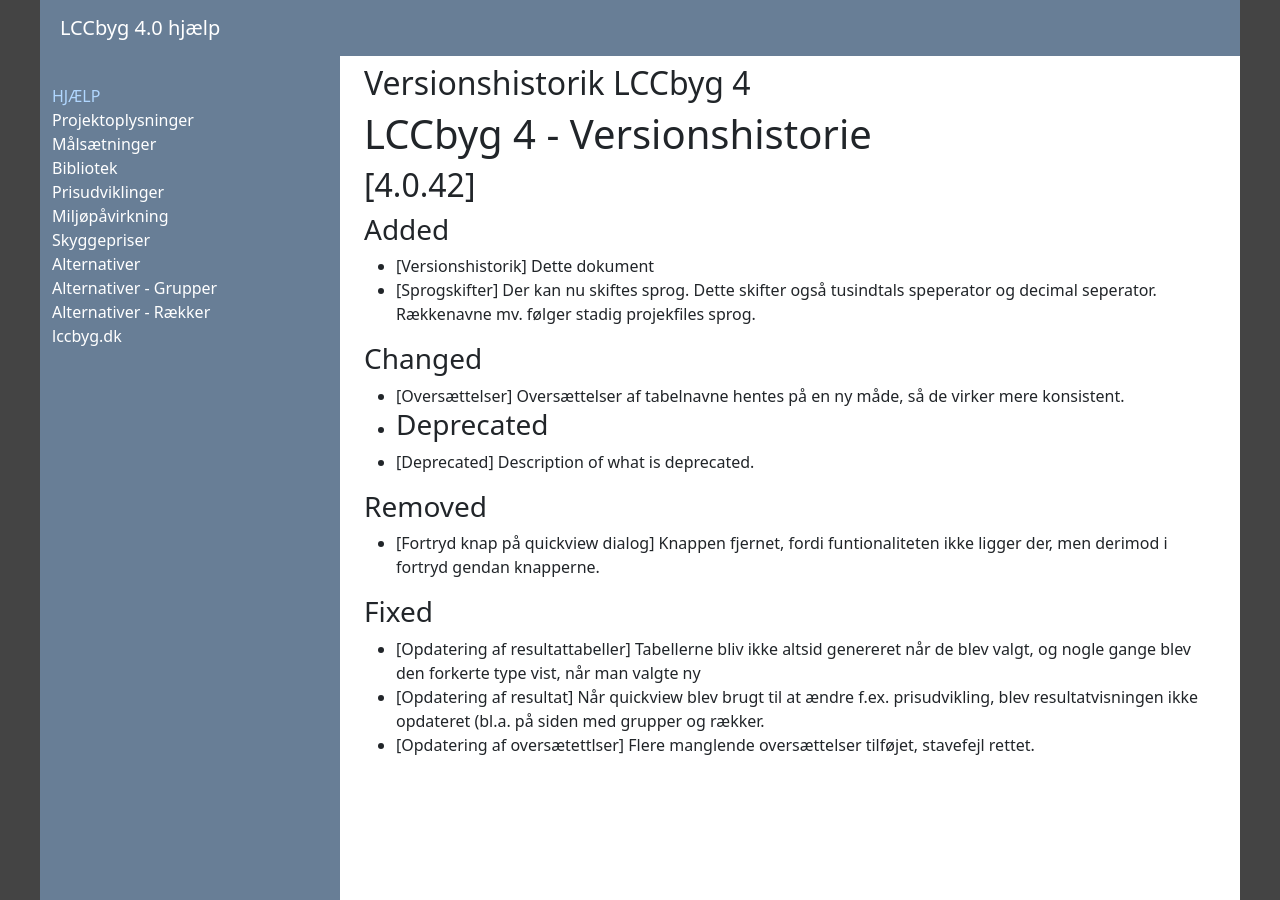
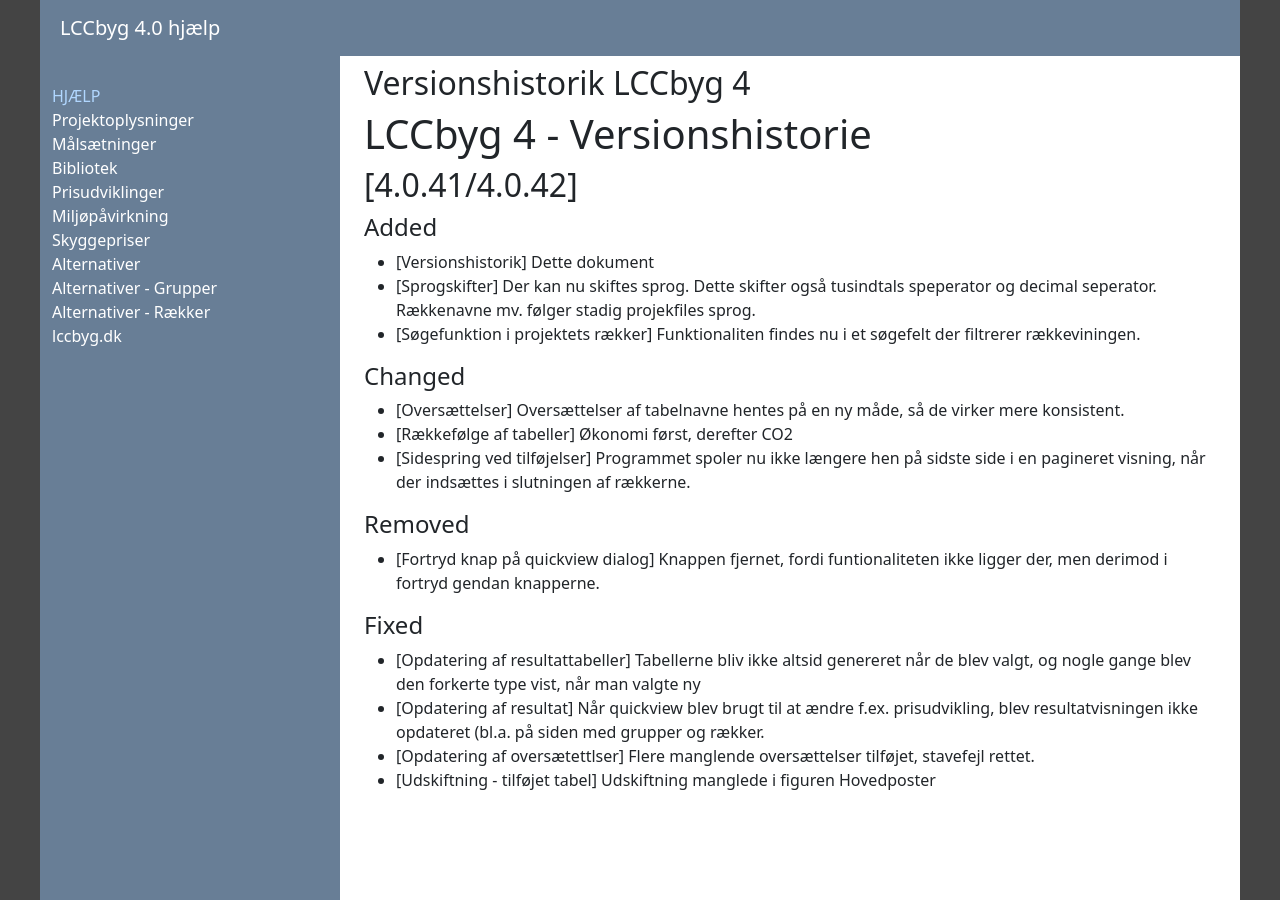
Before and after one commit to LccBuild/lccbyg-docs, a Jekyll site: the page built from docs/help/40/da/versionhistory.md, in a window 1280 px wide. Built offline with Jekyll 4.4.1, drawn with Linux system fonts in a browser that asks for light colours.

Commit message:
Update versionhistory.md

```diff
--- a/docs/help/40/da/versionhistory.md
+++ b/docs/help/40/da/versionhistory.md
@@ -6,22 +6,25 @@ date: "2024-01-01"
 
 # LCCbyg 4 - Versionshistorie
 
-## [4.0.42]
+## [4.0.41/4.0.42]
 
-### Added
+#### Added
 - [Versionshistorik] Dette dokument
 - [Sprogskifter] Der kan nu skiftes sprog. Dette skifter også tusindtals speperator og decimal seperator. Rækkenavne mv. følger stadig projekfiles sprog.
+- [Søgefunktion i projektets rækker] Funktionaliten findes nu i et søgefelt der filtrerer rækkeviningen.
 
-### Changed
+#### Changed
 - [Oversættelser] Oversættelser af tabelnavne hentes på en ny måde, så de virker mere konsistent.
--
-### Deprecated
-- [Deprecated] Description of what is deprecated.
+- [Rækkefølge af tabeller] Økonomi først, derefter CO2
+- [Sidespring ved tilføjelser] Programmet spoler nu ikke længere hen på sidste side i en pagineret visning, når der indsættes i slutningen af rækkerne.
 
-### Removed
+
+
+#### Removed
 - [Fortryd knap på quickview dialog] Knappen fjernet, fordi funtionaliteten ikke ligger der, men derimod i fortryd gendan knapperne.
 
-### Fixed
+#### Fixed
 - [Opdatering af resultattabeller] Tabellerne bliv ikke altsid genereret når de blev valgt, og nogle gange blev den forkerte type vist, når man valgte ny
 - [Opdatering af resultat] Når quickview blev brugt til at ændre f.ex. prisudvikling, blev resultatvisningen ikke opdateret (bl.a. på siden med grupper og rækker.
 - [Opdatering af oversætettlser] Flere manglende oversættelser tilføjet, stavefejl rettet.
+- [Udskiftning - tilføjet tabel] Udskiftning manglede i figuren Hovedposter
```
